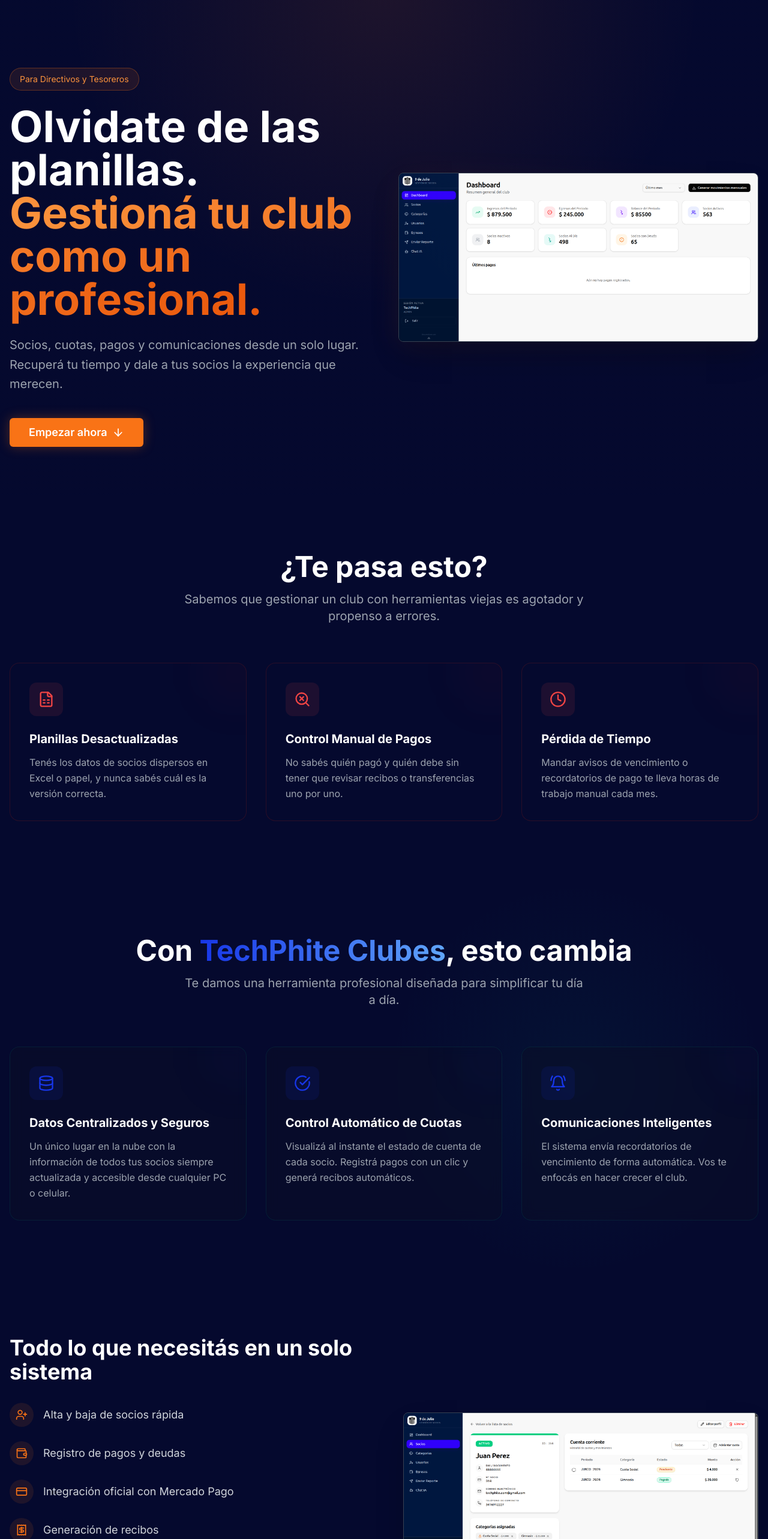
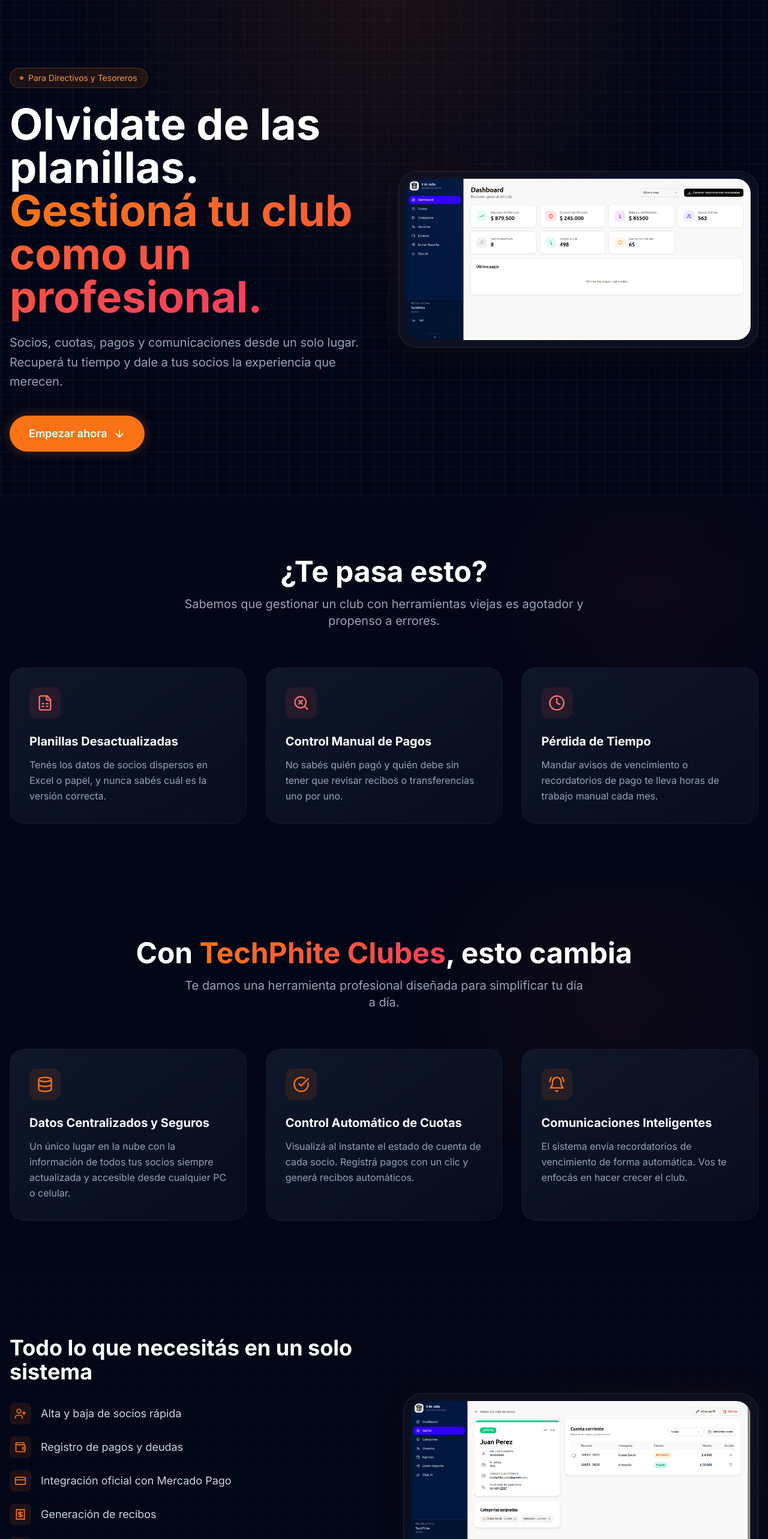
Before and after one commit to SrNanu/TechPhite, a Next.js app: page /clubes in a window 1280 px wide. Shown: the part 80-2646 px from the top of the page at 60% size. Built offline with nearby package versions, Linux system fonts and the light colour scheme.

Commit message:
Refactor UI Landing Clubes a Dark Glass Design System

```diff
--- a/app/clubes/page.tsx
+++ b/app/clubes/page.tsx
@@ -15,7 +15,9 @@
 
 export default function ClubesPage() {
   return (
-    <main className="min-h-screen bg-techphite-darker">
+    <main className="min-h-screen bg-slate-950 relative">
+      {/* Ambient glow blob */}
+      <div className="pointer-events-none absolute top-0 left-1/2 -translate-x-1/2 w-[800px] h-[500px] rounded-full bg-orange-900/10 blur-[120px]" />
 
       <ClubesHero />
       <ClubesProblems />
--- a/components/ClubesFeatures.tsx
+++ b/components/ClubesFeatures.tsx
@@ -16,8 +16,11 @@
 
 export default function ClubesFeatures() {
   return (
-    <section className="py-24 bg-techphite-dark">
-      <div className="container mx-auto px-4">
+    <section className="py-24 bg-slate-950 relative overflow-hidden">
+      {/* Background grid */}
+      <div className="absolute inset-0 bg-[linear-gradient(to_right,#80808008_1px,transparent_1px),linear-gradient(to_bottom,#80808008_1px,transparent_1px)] bg-[size:24px_24px]" />
+
+      <div className="container mx-auto px-4 relative z-10">
         <div className="grid grid-cols-1 lg:grid-cols-2 gap-16 items-center">
 
           {/* Contenido / Lista visual */}
@@ -31,7 +34,7 @@
               Todo lo que necesitás en un solo sistema
             </h2>
 
-            <div className="space-y-6">
+            <div className="space-y-5">
               {features.map((feature, index) => (
                 <motion.div
                   key={index}
@@ -41,16 +44,16 @@
                   transition={{ duration: 0.3, delay: index * 0.1 }}
                   className="flex items-center gap-4"
                 >
-                  <div className="w-10 h-10 rounded-full bg-orange-500/10 flex items-center justify-center text-orange-500 shrink-0">
-                    <feature.icon className="w-5 h-5" />
+                  <div className="bg-orange-500/10 p-2 rounded-lg shrink-0">
+                    <feature.icon className="w-5 h-5 text-orange-500" />
                   </div>
-                  <span className="text-lg text-gray-300 font-medium">{feature.text}</span>
+                  <span className="text-lg text-slate-300 font-medium">{feature.text}</span>
                 </motion.div>
               ))}
             </div>
           </motion.div>
 
-          {/* Placeholder Visual */}
+          {/* Image with glassmorphism container */}
           <motion.div
             initial={{ opacity: 0, x: 30 }}
             whileInView={{ opacity: 1, x: 0 }}
@@ -58,10 +61,11 @@
             transition={{ duration: 0.7, delay: 0.2 }}
             className="relative"
           >
-            <div className="absolute inset-0 bg-gradient-to-bl from-orange-500/20 to-transparent opacity-50 rounded-lg blur-xl -z-10"></div>
+            <div className="absolute inset-0 bg-gradient-to-bl from-orange-500/20 to-transparent opacity-50 rounded-[2rem] blur-xl -z-10"></div>
 
-            <div className="rounded-lg border border-gray-700 overflow-hidden relative group shadow-2xl bg-gray-900">
-              <div className="absolute inset-0 bg-[linear-gradient(135deg,transparent_25%,rgba(255,255,255,0.02)_50%,transparent_75%)] bg-[length:250%_250%] animate-shimmer z-20 pointer-events-none"></div>
+            <div className="bg-slate-900/50 p-3 rounded-[2rem] border border-white/10 shadow-2xl backdrop-blur-sm">
+              <div className="rounded-[1.5rem] overflow-hidden relative">
+                <div className="absolute inset-0 bg-[linear-gradient(135deg,transparent_25%,rgba(255,255,255,0.03)_50%,transparent_75%)] bg-[length:250%_250%] animate-shimmer z-20 pointer-events-none"></div>
                 <Image
                   src="/socioGestionDeCuotas.webp"
                   alt="Módulo de pagos o listado de socios"
@@ -70,6 +74,7 @@
                   className="w-full h-auto block"
                 />
               </div>
+            </div>
           </motion.div>
 
         </div>
--- a/components/ClubesHero.tsx
+++ b/components/ClubesHero.tsx
@@ -1,7 +1,6 @@
 'use client';
 
 import { motion } from 'framer-motion';
-import { Button } from '@/components/ui/button';
 import { ArrowDown } from 'lucide-react';
 import Image from 'next/image';
 
@@ -13,7 +12,8 @@
   return (
     <section className="relative min-h-screen pt-32 pb-20 flex items-center overflow-hidden">
       {/* Background */}
-      <div className="absolute inset-0 bg-gradient-to-br from-techphite-darker via-techphite-dark to-techphite-darker"></div>
+      <div className="absolute inset-0 bg-slate-950"></div>
+      <div className="absolute inset-0 bg-[linear-gradient(to_right,#80808012_1px,transparent_1px),linear-gradient(to_bottom,#80808012_1px,transparent_1px)] bg-[size:24px_24px]" />
       <div className="absolute inset-0 bg-[radial-gradient(circle_at_50%_0%,rgba(249,115,22,0.1),transparent_50%)]"></div>
 
       <div className="container mx-auto px-4 relative z-10">
@@ -26,43 +26,53 @@
             transition={{ duration: 0.7 }}
             className="max-w-2xl"
           >
-            <div className="inline-block px-4 py-2 rounded-full border border-orange-500/30 bg-orange-500/10 text-orange-400 text-sm font-medium mb-6">
+            <div className="inline-flex items-center gap-2 px-4 py-1.5 rounded-full border border-orange-500/30 bg-orange-500/10 text-orange-400 text-sm font-medium mb-6">
+              <span className="w-1.5 h-1.5 rounded-full bg-orange-400 animate-pulse" />
               Para Directivos y Tesoreros
             </div>
 
             <h1 className="text-5xl md:text-6xl lg:text-7xl font-bold mb-6 leading-tight text-white">
               Olvidate de las planillas. <br />
-              <span className="text-transparent bg-clip-text bg-gradient-to-r from-orange-400 to-orange-600">
+              <span className="text-transparent bg-clip-text bg-gradient-to-r from-orange-500 to-rose-500">
                 Gestioná tu club como un profesional.
               </span>
             </h1>
 
-            <p className="text-xl text-gray-400 mb-10 leading-relaxed">
+            <p className="text-xl text-slate-400 mb-10 leading-relaxed">
               Socios, cuotas, pagos y comunicaciones desde un solo lugar.
               Recuperá tu tiempo y dale a tus socios la experiencia que merecen.
             </p>
 
-            <Button
+            <button
               onClick={scrollToContact}
-              size="lg"
-              className="bg-orange-500 hover:bg-orange-600 text-white font-semibold px-8 py-6 text-lg group shadow-[0_0_20px_rgba(249,115,22,0.3)] transition-all"
+              className="
+                group inline-flex items-center gap-2.5
+                bg-orange-500 hover:bg-orange-600
+                text-white font-semibold text-lg
+                px-8 py-4 rounded-full
+                shadow-[0_0_20px_rgba(249,115,22,0.3)]
+                hover:shadow-[0_0_32px_rgba(249,115,22,0.5)]
+                hover:scale-105 active:scale-100
+                transition-all duration-300
+              "
             >
               Empezar ahora
-              <ArrowDown className="ml-2 w-5 h-5 group-hover:translate-y-1 transition-transform" />
-            </Button>
+              <ArrowDown className="w-5 h-5 transition-transform duration-300 group-hover:translate-y-1" />
+            </button>
           </motion.div>
 
-          {/* Placeholder Visual */}
+          {/* Dashboard Image */}
           <motion.div
             initial={{ opacity: 0, x: 30 }}
             animate={{ opacity: 1, x: 0 }}
             transition={{ duration: 0.7, delay: 0.2 }}
             className="relative"
           >
-            <div className="absolute inset-0 bg-gradient-to-tr from-orange-500/20 to-transparent opacity-50 rounded-lg blur-xl -z-10"></div>
+            <div className="absolute inset-0 bg-gradient-to-tr from-orange-500/20 to-transparent opacity-50 rounded-[2rem] blur-xl -z-10"></div>
 
-            <div className="rounded-lg border border-gray-700 overflow-hidden relative group shadow-2xl bg-gray-900">
-              <div className="absolute inset-0 bg-[linear-gradient(45deg,transparent_25%,rgba(255,255,255,0.02)_50%,transparent_75%)] bg-[length:250%_250%] animate-shimmer z-20 pointer-events-none"></div>
+            <div className="bg-slate-900/50 p-3 rounded-[2rem] border border-white/10 shadow-2xl backdrop-blur-sm">
+              <div className="rounded-[1.5rem] overflow-hidden relative">
+                <div className="absolute inset-0 bg-[linear-gradient(45deg,transparent_25%,rgba(255,255,255,0.03)_50%,transparent_75%)] bg-[length:250%_250%] animate-shimmer z-20 pointer-events-none"></div>
                 <Image
                   src="/dashboardGestionDeCuotas.webp"
                   alt="Dashboard del sistema de gestión para clubes"
@@ -71,6 +81,7 @@
                   className="w-full h-auto block"
                 />
               </div>
+            </div>
           </motion.div>
 
         </div>
--- a/components/ClubesProblems.tsx
+++ b/components/ClubesProblems.tsx
@@ -23,8 +23,11 @@
 
 export default function ClubesProblems() {
   return (
-    <section className="py-24 bg-techphite-dark">
-      <div className="container mx-auto px-4">
+    <section className="py-24 bg-slate-950 relative overflow-hidden">
+      {/* Subtle background accent */}
+      <div className="absolute top-0 right-0 w-[400px] h-[300px] bg-red-900/10 rounded-full blur-[100px] pointer-events-none" />
+
+      <div className="container mx-auto px-4 relative z-10">
         <div className="text-center mb-16">
           <motion.h2
             initial={{ opacity: 0, y: 20 }}
@@ -40,7 +43,7 @@
             whileInView={{ opacity: 1, y: 0 }}
             viewport={{ once: true }}
             transition={{ duration: 0.5, delay: 0.1 }}
-            className="text-xl text-gray-400 max-w-2xl mx-auto"
+            className="text-xl text-slate-400 max-w-2xl mx-auto"
           >
             Sabemos que gestionar un club con herramientas viejas es agotador y propenso a errores.
           </motion.p>
@@ -54,16 +57,14 @@
               whileInView={{ opacity: 1, y: 0 }}
               viewport={{ once: true }}
               transition={{ duration: 0.5, delay: index * 0.1 }}
-              className="p-8 rounded-2xl bg-techphite-darker border border-red-900/30 hover:border-red-500/50 transition-colors relative overflow-hidden group"
+              className="bg-gradient-to-br from-slate-900 to-slate-900/40 border border-white/5 backdrop-blur-sm rounded-3xl p-8 hover:-translate-y-1 hover:border-white/10 transition-all duration-300"
             >
-              <div className="absolute top-0 right-0 w-24 h-24 bg-red-500/5 rounded-full blur-2xl -mr-8 -mt-8 group-hover:bg-red-500/10 transition-colors"></div>
-
-              <div className="w-14 h-14 rounded-xl bg-red-500/10 flex items-center justify-center mb-6 text-red-500">
-                <problem.icon className="w-7 h-7" />
+              <div className="bg-red-500/10 p-3 rounded-xl w-fit mb-6">
+                <problem.icon className="w-7 h-7 text-red-400" />
               </div>
 
-              <h3 className="text-xl font-bold text-white mb-3 relative z-10">{problem.title}</h3>
-              <p className="text-gray-400 leading-relaxed relative z-10">{problem.description}</p>
+              <h3 className="text-xl font-bold text-white mb-3">{problem.title}</h3>
+              <p className="text-slate-400 leading-relaxed">{problem.description}</p>
             </motion.div>
           ))}
         </div>
--- a/components/ClubesSolutions.tsx
+++ b/components/ClubesSolutions.tsx
@@ -23,9 +23,9 @@
 
 export default function ClubesSolutions() {
   return (
-    <section className="py-24 bg-techphite-darker relative overflow-hidden">
-      {/* Elementos decorativos de fondo */}
-      <div className="absolute top-0 right-0 w-1/2 h-full bg-[radial-gradient(ellipse_at_center,rgba(0,194,168,0.05),transparent_70%)]"></div>
+    <section className="py-24 bg-slate-950 relative overflow-hidden">
+      {/* Decorative background */}
+      <div className="absolute top-0 right-0 w-[500px] h-[400px] bg-orange-900/10 rounded-full blur-[120px] pointer-events-none" />
 
       <div className="container mx-auto px-4 relative z-10">
         <div className="text-center mb-16">
@@ -36,14 +36,14 @@
             transition={{ duration: 0.5 }}
             className="text-4xl md:text-5xl font-bold mb-4 text-white"
           >
-            Con <span className="text-transparent bg-clip-text bg-gradient-to-r from-techphite-cyan to-blue-400">TechPhite Clubes</span>, esto cambia
+            Con <span className="text-transparent bg-clip-text bg-gradient-to-r from-orange-500 to-rose-500">TechPhite Clubes</span>, esto cambia
           </motion.h2>
           <motion.p
             initial={{ opacity: 0, y: 20 }}
             whileInView={{ opacity: 1, y: 0 }}
             viewport={{ once: true }}
             transition={{ duration: 0.5, delay: 0.1 }}
-            className="text-xl text-gray-400 max-w-2xl mx-auto"
+            className="text-xl text-slate-400 max-w-2xl mx-auto"
           >
             Te damos una herramienta profesional diseñada para simplificar tu día a día.
           </motion.p>
@@ -57,16 +57,14 @@
               whileInView={{ opacity: 1, y: 0 }}
               viewport={{ once: true }}
               transition={{ duration: 0.5, delay: index * 0.1 }}
-              className="p-8 rounded-2xl glass-effect border border-gray-800 hover:border-techphite-cyan/50 transition-colors relative overflow-hidden group"
+              className="bg-gradient-to-br from-slate-900 to-slate-900/40 border border-white/5 backdrop-blur-sm rounded-3xl p-8 hover:-translate-y-1 hover:border-white/10 transition-all duration-300"
             >
-              <div className="absolute top-0 right-0 w-24 h-24 bg-techphite-cyan/5 rounded-full blur-2xl -mr-8 -mt-8 group-hover:bg-techphite-cyan/10 transition-colors"></div>
-
-              <div className="w-14 h-14 rounded-xl bg-techphite-cyan/10 flex items-center justify-center mb-6 text-techphite-cyan">
-                <solution.icon className="w-7 h-7" />
+              <div className="bg-orange-500/10 p-3 rounded-xl w-fit mb-6">
+                <solution.icon className="w-7 h-7 text-orange-500" />
               </div>
 
-              <h3 className="text-xl font-bold text-white mb-3 relative z-10">{solution.title}</h3>
-              <p className="text-gray-400 leading-relaxed relative z-10">{solution.description}</p>
+              <h3 className="text-xl font-bold text-white mb-3">{solution.title}</h3>
+              <p className="text-slate-400 leading-relaxed">{solution.description}</p>
             </motion.div>
           ))}
         </div>
--- a/components/ClubesSteps.tsx
+++ b/components/ClubesSteps.tsx
@@ -22,7 +22,7 @@
 
 export default function ClubesSteps() {
   return (
-    <section className="py-24 bg-techphite-darker border-t border-gray-800">
+    <section className="py-24 bg-slate-950 border-t border-white/5">
       <div className="container mx-auto px-4">
         <div className="text-center mb-16">
           <motion.h2
@@ -39,7 +39,7 @@
             whileInView={{ opacity: 1, y: 0 }}
             viewport={{ once: true }}
             transition={{ duration: 0.5, delay: 0.1 }}
-            className="text-xl text-gray-400 max-w-2xl mx-auto"
+            className="text-xl text-slate-400 max-w-2xl mx-auto"
           >
             Un proceso simple, transparente y sin dolores de cabeza.
           </motion.p>
@@ -47,8 +47,8 @@
 
         <div className="max-w-5xl mx-auto">
           <div className="grid grid-cols-1 md:grid-cols-3 gap-8 relative">
-            {/* Línea conectora visible en desktop */}
-            <div className="hidden md:block absolute top-12 left-1/6 right-1/6 h-0.5 bg-gradient-to-r from-transparent via-orange-500/30 to-transparent z-0"></div>
+            {/* Connector line for desktop */}
+            <div className="hidden md:block absolute top-8 left-[16%] right-[16%] h-px bg-gradient-to-r from-transparent via-orange-500/30 to-transparent z-0"></div>
 
             {steps.map((step, index) => (
               <motion.div
@@ -59,14 +59,14 @@
                 transition={{ duration: 0.5, delay: index * 0.2 }}
                 className="relative z-10 flex flex-col items-center text-center group"
               >
-                <div className="w-24 h-24 rounded-full bg-techphite-darker border-4 border-techphite-dark flex items-center justify-center mb-6 shadow-[0_0_20px_rgba(249,115,22,0.1)] group-hover:border-orange-500 transition-colors duration-300">
-                  <span className="text-3xl font-black text-transparent bg-clip-text bg-gradient-to-b from-white to-gray-500 group-hover:from-orange-400 group-hover:to-orange-600 transition-colors">
+                <div className="w-16 h-16 rounded-full bg-gradient-to-br from-orange-500/20 to-rose-500/10 border border-orange-500/30 flex items-center justify-center mb-6 shadow-[0_0_15px_rgba(249,115,22,0.2)] group-hover:shadow-[0_0_25px_rgba(249,115,22,0.35)] transition-all duration-300">
+                  <span className="text-2xl font-bold text-orange-500">
                     {step.number}
                   </span>
                 </div>
 
                 <h3 className="text-xl font-bold text-white mb-4 px-4">{step.title}</h3>
-                <p className="text-gray-400 leading-relaxed px-4">{step.description}</p>
+                <p className="text-slate-400 leading-relaxed px-4">{step.description}</p>
               </motion.div>
             ))}
           </div>
```
Also changed, not shown: components/ClubesContact.tsx (+34 -23 lines). Lines whose indentation alone changed are shown as unchanged.
